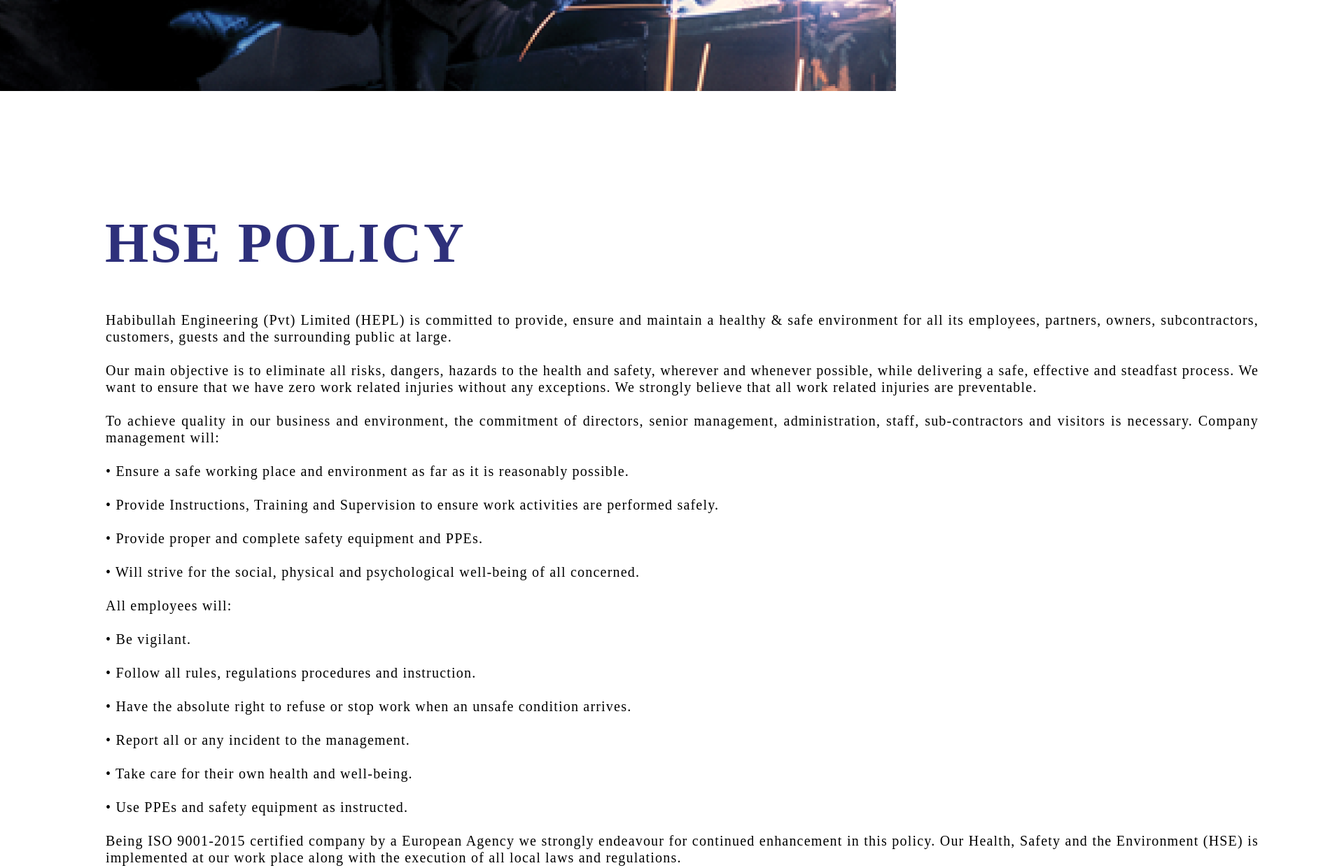
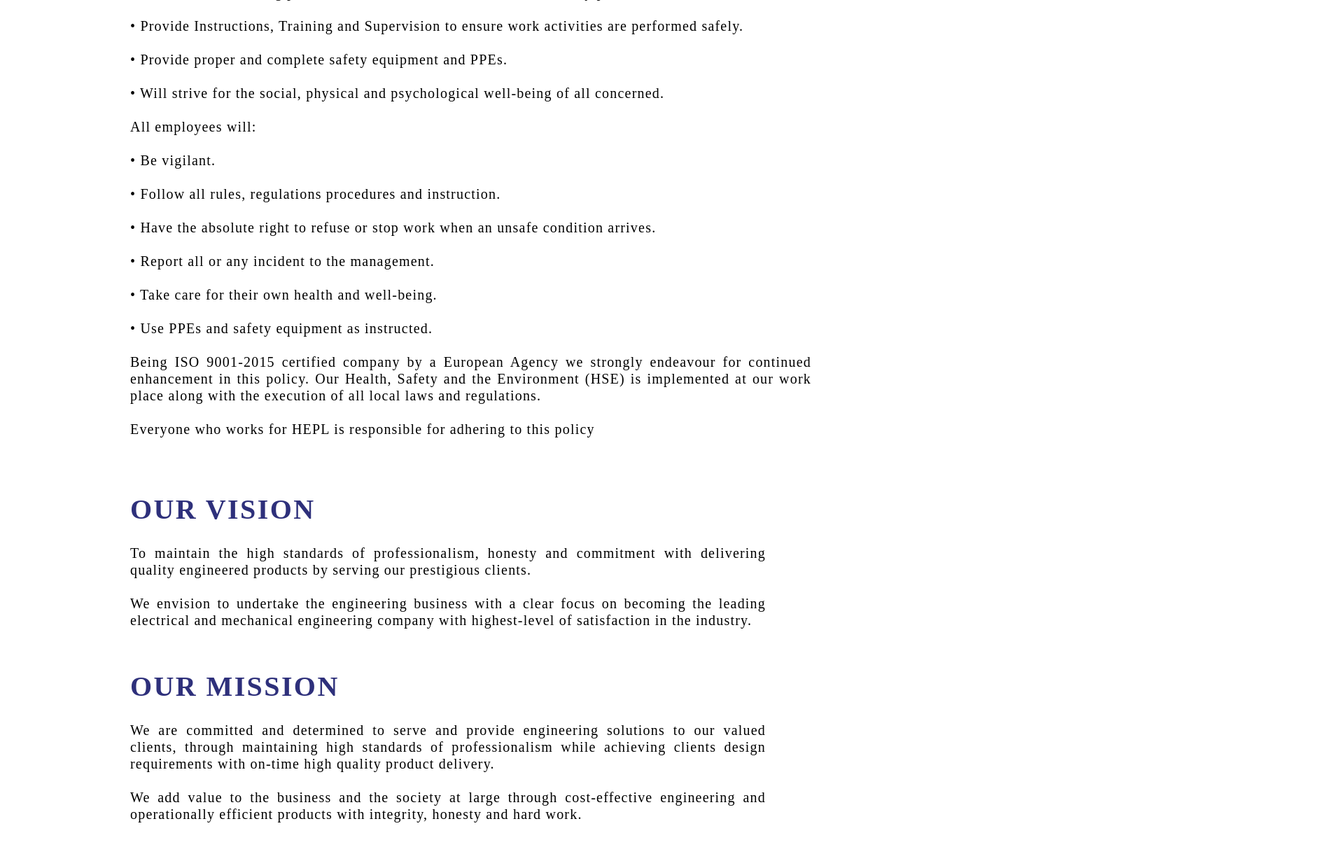
Before and after one commit to Usamaalikhan654/Habibullah-WB, a React (Create React App) app in the folder hepl-master/: page /#/About in a window 1280 px wide. Shown: the part 820-2060 px from the top of the page at 70% size, 1920 px wide, since content can reach past the window. Built offline with nearby package versions, Linux system fonts and the light colour scheme.

Commit message:
2.2.4
version pushed ready

```diff
--- a/hepl-master/src/Pages/About Us/About.css
+++ b/hepl-master/src/Pages/About Us/About.css
@@ -2,7 +2,7 @@
     width: 100%;
 
     height: 800px;
-    background-image: url("../../Assets/legend.png");
+
     display: flex;
     align-items: center;
     justify-content: flex-start;
--- a/hepl-master/src/Pages/About Us/About.jsx
+++ b/hepl-master/src/Pages/About Us/About.jsx
@@ -10,19 +10,7 @@ const About = () => {
 
 return (
   <Container>
-       {/* legend start */}
-       <div className="legend">
-        <div>
-          <p className="legendHeading">
-            Committed To Superior <br />
-            Quality and Best Results.
-          </p>
-          <p className="legenSubHeading">
-            We serve and provide engineering solutions to our valued clients.
-          </p>
-        </div>
-      </div>
-      {/* legend ends */}
+
 
       <div>
         <Para/>
--- a/hepl-master/src/Pages/About Us/Cert.css
+++ b/hepl-master/src/Pages/About Us/Cert.css
@@ -1,24 +1,22 @@
 .pic {
   /* HEPL PROFILE final-19 1 */
 
-
-position: absolute;
-width: 481px;
-height: 695px;
+  /* position: absolute; */
+  width: auto;
+  height: auto;
   left: 150px;
   top: 180px;
-margin-top: 3000px;
+  /* margin-top: 3000px; */
 }
 
-
 .head1 {
-    margin-bottom: 50px;
-position: absolute;
-width: 747px;
-height: 125px;
+  /* margin-bottom: 50px; */
+  /* position: absolute; */
+  width: auto;
+  height: auto;
   left: 150px;
   top: 224px;
-margin-top: 2800px;
+  /* margin-top: 2800px; */
   font-family: Futura-Bold;
   font-style: normal;
   font-weight: bold;
@@ -28,26 +26,24 @@ display: flex;
   align-items: center;
   letter-spacing: 0.06em;
 
-color: #2E307B;
+  color: #2e307b;
 }
 
 .button1 {
-
   /* Rectangle */
 
+  /* position: absolute; */
+  width: 288px;
+  height: auto;
+  left: calc(50% - 288px / 2 - 666px);
+  top: calc(50% - 66px / 2 + 427px);
+  /* margin-top: 3080px;
+margin-right: 50px; */
+  background: #2e307b;
 
-position: absolute;
-width: 288px;
-height: 66px;
-left: calc(50% - 288px/2 - 666px);
-top: calc(50% - 66px/2 + 427px);
-margin-top: 3080px;
-margin-right: 50px;
-background: #2E307B;
-
-position: absolute;
-width: 350px;
-height: 70px;
+  /* position: absolute; */
+  /* width: 350px; */
+  /* height: 70px; */
 
   font-family: Futura Md BT;
   font-style: normal;
@@ -55,14 +51,37 @@ font-weight: normal;
   font-size: 20px;
   line-height: 29px;
   text-align: center;
-padding-top: 20px;
-color: #FFFFFF;
+  padding-top: 0;
+  margin-top: 20px;
+  color: #ffffff;
   mix-blend-mode: normal;
 }
-a:link, a:visited {
+a:link,
+a:visited {
   color: white;
   text-align: center;
   text-decoration: none;
   display: inline-block;
+}
 
+.button1 a {
+  padding: 20px;
+  font-weight: bold;
+  font-size: 14px;
+  line-height: 16px;
 }
+
+.iso-cert {
+  padding: 10px 186px;
+}
+
+@media (max-width: 768px) {
+  .pic img {
+    max-width: 100%;
+    height: auto;
+  }
+
+  .iso-cert {
+    padding: 30px;
+  }
+}
--- a/hepl-master/src/Pages/About Us/Cert.jsx
+++ b/hepl-master/src/Pages/About Us/Cert.jsx
@@ -7,7 +7,8 @@ import link1 from "../About Us/HEPLPROFILE final-19.jpg";
 function Cert () {
 
     return (
-        <div>
+        <div className="contain2">
+          <div className="iso-cert">
             <div>
                 <h1 className="head1">ISO CERTIFICATE</h1>
                 <span className="pic"><img src={pic}/></span>
@@ -16,6 +17,7 @@ function Cert () {
             <div className="button1">
             <a href={link1} download><span>DOWNLOAD ISO CERTIFICATE</span></a>
             </div>
+            </div>
         </div>
     )
 }
--- a/hepl-master/src/Pages/About Us/Info.css
+++ b/hepl-master/src/Pages/About Us/Info.css
@@ -1,15 +1,19 @@
+
+.vision-mission {
+    padding: 0 186px;
+    }
 
 
 .head5 {
     /* OUR VISION */
 
 
-position: absolute;
-width: 747px;
-height: 43px;
+/*position: absolute; */
+width: auto;
+height: auto;
 left: 90px;
 top: 205px;
-margin-top: 2200px;
+margin-top: 60px;
 font-family: Futura-Bold;
 font-style: normal;
 font-weight: bold;
@@ -18,18 +22,18 @@ line-height: 46px;
 display: flex;
 align-items: center;
 letter-spacing: 0.06em;
-margin-left: 58px;
+margin-left: 0;
 color: #2E307B;
 }
 
 
 .para2 {
-position: absolute;
-width: 1647px;
-height: 98px;
+/* position: absolute; */
+width: auto;
+height: auto;
 left: 151px;
 top: 280px;
-margin-top: 2200px;
+/* margin-top: 2200px; */
 font-family: Futura Bk BT;
 font-style: normal;
 font-weight: normal;
@@ -47,12 +51,12 @@ color: #000000;
     /* OUR MISSION */
 
 
-position: absolute;
-width: 747px;
-height: 43px;
+/* position: absolute; */
+width: auto;
+height: auto;
 left: 150px;
 top: 455px;
-margin-top: 2200px;
+margin-top: 60px;
 font-family: Futura-Bold;
 font-style: normal;
 font-weight: bold;
@@ -67,12 +71,12 @@ color: #2E307B;
 
 
 .para3 {
-position: absolute;
-width: 1647px;
-height: 149px;
+/* position: absolute; */
+width: auto;
+height: auto;
 left: 155px;
 top: 476px;
-margin-top: 2250px;
+/* margin-top: 2250px; */
 font-family: Futura Bk BT;
 font-style: normal;
 font-weight: normal;
@@ -83,3 +87,9 @@ letter-spacing: 0.06em;
 
 color: #000000;
 }
+
+@media (max-width: 768px) {
+    .vision-mission {
+        padding: 0 30px !important;
+        }
+}
--- a/hepl-master/src/Pages/About Us/Info.jsx
+++ b/hepl-master/src/Pages/About Us/Info.jsx
@@ -8,8 +8,9 @@ function  Info () {
 
 return (
 
-    <div >
-       <div>
+    <div className="contain1">
+       <div className="vision-mission">
+       <div className="our-vision">
            <h1 className="head5">OUR VISION</h1>
            <p className="para2">To maintain the high standards of professionalism, honesty and commitment with delivering quality engineered products by serving our prestigious clients.<br/><br/>
 
@@ -26,6 +27,7 @@ return (
 
                We add value to the business and the society at large through cost-effective engineering and operationally efficient products with integrity, honesty and hard work.</p>
         </div>
+        </div>
     </div>
 
 )
--- a/hepl-master/src/Pages/About Us/Last.css
+++ b/hepl-master/src/Pages/About Us/Last.css
@@ -1,18 +1,16 @@
 /* Create two equal columns that floats next to each other */
 .column3 {
-     margin-top: 2500px;
-     margin-left: 100px;
   margin: 0px;
+  padding-left: 32px;
+  position: relative;
 }
-
 
 .lasthead1 {
   /* ABOUT US */
 
-
-position: absolute;
+  /* position: absolute; */
   top: 5px;
-margin-top: 4260px;
+  /* margin-top: 4260px; */
   font-family: Futura-Bold;
   font-style: normal;
   font-weight: bold;
@@ -23,19 +21,16 @@ align-items: center;
   letter-spacing: 0.06em;
   text-transform: uppercase;
 
-color: #7E7E80;
- margin-left: 920px;
-
+  color: #7e7e80;
+  /* margin-left: 920px; */
 }
-
 
 .lastpara {
   /* HSE POLICY | Iso certificate| Vision and Mission */
 
-
-position: absolute;
-margin-top: 4320px;
-margin-left: 920px;
+  /* position: absolute; */
+  /* margin-top: 4320px;
+margin-left: 920px; */
   top: 5px;
   font-family: Futura Lt BT;
   font-style: normal;
@@ -47,70 +42,61 @@ align-items: center;
   letter-spacing: 0.06em;
   text-transform: uppercase;
 
-color: #7E7E80;
+  color: #7e7e80;
 }
 
-
 .pic1 {
-  margin-top: 2500px;
-  margin-left: 120px;
+  display: flex;
 }
 
-
-
-
+.para-contain {
+  padding: 40px;
+  padding-left: 5px;
+}
 
 .pic2 {
   position: absolute;
-width: 314px;
-height: 209px;
-left: 132px;
-top: 20px;
-margin-top: 4880px;
-margin-left: 190px;
-
+  width: auto;
+  height: auto;
+  left: 30%;
+  top: 80%;
+  border: 17px solid #fff;
 }
 
 .pic3 {
-
   position: absolute;
-  width: 58px;
-  height: 58px;
-  left: 100px;
-  margin-left: 340px;
-  top: 5px;
-  margin-top: 4960px;
-
+  width: auto;
+  height: auto;
+  left: 47%;
+  top: 92%;
+  /* margin-left: 340px;
+  margin-top: 4960px; */
 }
 
 .pic4 {
   /* Rectangle 127 */
 
+  /* position: absolute; */
 
-position: absolute;
+  /* margin-bottom: 100px; */
+  left: 38px;
+  /* margin-bottom: 30px; */
+  top: 5px;
+  /* margin-top: 4880px;
+margin-left: 270px; */
 
-margin-bottom: 100px;
-left: 38px;
-margin-bottom: 30px;
-top: 5px;
-margin-top: 4880px;
-margin-left: 270px;
-
-
-background: #FFFFFF;
+  background: #ffffff;
 }
-
 
 .lasthead2 {
   /* Electrical and Mechanical Engineered Custom Solutions. */
 
-
-position: absolute;
-width: 747px;
-height: 125px;
+  /* position: absolute; */
+  width: auto;
+  height: auto;
   left: 920px;
   top: 324px;
-margin-top: 4160px;
+  /* margin-top: 4160px; */
   font-family: Futura-Bold;
   font-style: normal;
   font-weight: bold;
@@ -120,18 +106,16 @@ display: flex;
   align-items: center;
   letter-spacing: 0.06em;
 
-color: #2E307B;
-
+  color: #2e307b;
 }
 
-
 .lastpara1 {
-  position: absolute;
-width: 777px;
-height: 430px;
+  /* position: absolute; */
+  width: auto;
+  height: auto;
   left: 920px;
   top: 449px;
-margin-top: 4160px;
+  /* margin-top: 4160px; */
   font-family: Futura Bk BT;
   font-style: normal;
   font-weight: normal;
@@ -144,3 +128,42 @@ letter-spacing: 0.06em;
 
   color: #121212;
 }
+
+.contain3 {
+  padding: 0 186px;
+  margin-top: 120px;
+}
+
+@media (max-width: 768px) {
+  .column3 {
+    padding: 20px;
+    padding-left: 30px;
+    margin-bottom: 15%;
+  }
+
+  .pic2 {
+    left: 7%;
+    top: 75%;
+    border: 0;
+    text-align: center;
+
+  }
+
+  .pic1 img{
+    max-width: 100%;
+  }
+
+  .pic3 {
+    left: 43%;
+  }
+
+  .contain3 {
+
+    padding: 0px;
+  }
+
+  .pic2 img {
+    width: 75%;
+    border: 10px solid #fff;
+  }
+}
--- a/hepl-master/src/Pages/About Us/Para.css
+++ b/hepl-master/src/Pages/About Us/Para.css
@@ -1,15 +1,19 @@
+.container {
 
+    display: flex;
+    flex-direction: column;
+}
 .h1 {
 
 /* HSE POLICY */
 
 margin-bottom: 50px;
-position: absolute;
-width: 747px;
-height: 125px;
+/* position: absolute; */
+width: auto;
+height: auto;
 left: 150px;
 top: 224px;
-margin-top: 880px;
+margin-top: 150px;
 font-family: Futura-Bold;
 font-style: normal;
 font-weight: bold;
@@ -18,18 +22,18 @@ line-height: 46px;
 display: flex;
 align-items: center;
 letter-spacing: 0.06em;
-
+margin-left: 65px;
 color: #2E307B;
 }
 
 
 .p1 {
-    position: absolute;
-width: 1647px;
-height: 780px;
+    /* position: absolute; */
+width: auto;
+height: auto;
 left: 151px;
 top: 295px;
-margin-top: 1000px;
+margin-top: -14px;
 font-family: Futura Bk BT;
 font-style: normal;
 font-weight: normal;
@@ -39,6 +43,30 @@ display: flex;
 align-items: center;
 text-align: justify;
 letter-spacing: 0.06em;
-
+margin-left: 65px;
 color: #000000;
 }
+
+
+.hse-policy {
+    padding: 0 121px;
+}
+
+@media  (max-width: 768px) {
+    .hse-policy {
+        padding: 0 30px 0 !important;
+    }
+
+    .h1 {
+     margin-top: 0;
+    font-size: 26px;
+    margin-left: 0;
+  }
+
+  .p1 {
+
+    margin-left: 0;
+    }
+
+
+}
--- a/hepl-master/src/Pages/About Us/Para.jsx
+++ b/hepl-master/src/Pages/About Us/Para.jsx
@@ -5,6 +5,8 @@ import './Para.css';
 function Para () {
     return (
 <div className="container">
+<div className="hse-policy">
+
      <div className="h1">
          <h1>HSE POLICY</h1>
      </div>
@@ -56,6 +58,7 @@ Environment (HSE) is implemented at our work place along with the execution of a
 Everyone who works for HEPL is responsible for adhering to this policy</p>
       </div>
 </div>
+</div>
     )
 }
 
--- a/hepl-master/src/Pages/Home/Cards.css
+++ b/hepl-master/src/Pages/Home/Cards.css
@@ -17,7 +17,7 @@ body {
 
 /* Remove extra left and right margins, due to padding */
 .row {
-  margin: 0 0px;
+  margin: 0 0px !important;
 }
 
 /* Clear floats after the columns */
```
Also changed, not shown: hepl-master/src/Pages/About Us/Last.jsx (+13 -6 lines). Lines whose indentation alone changed are shown as unchanged.
